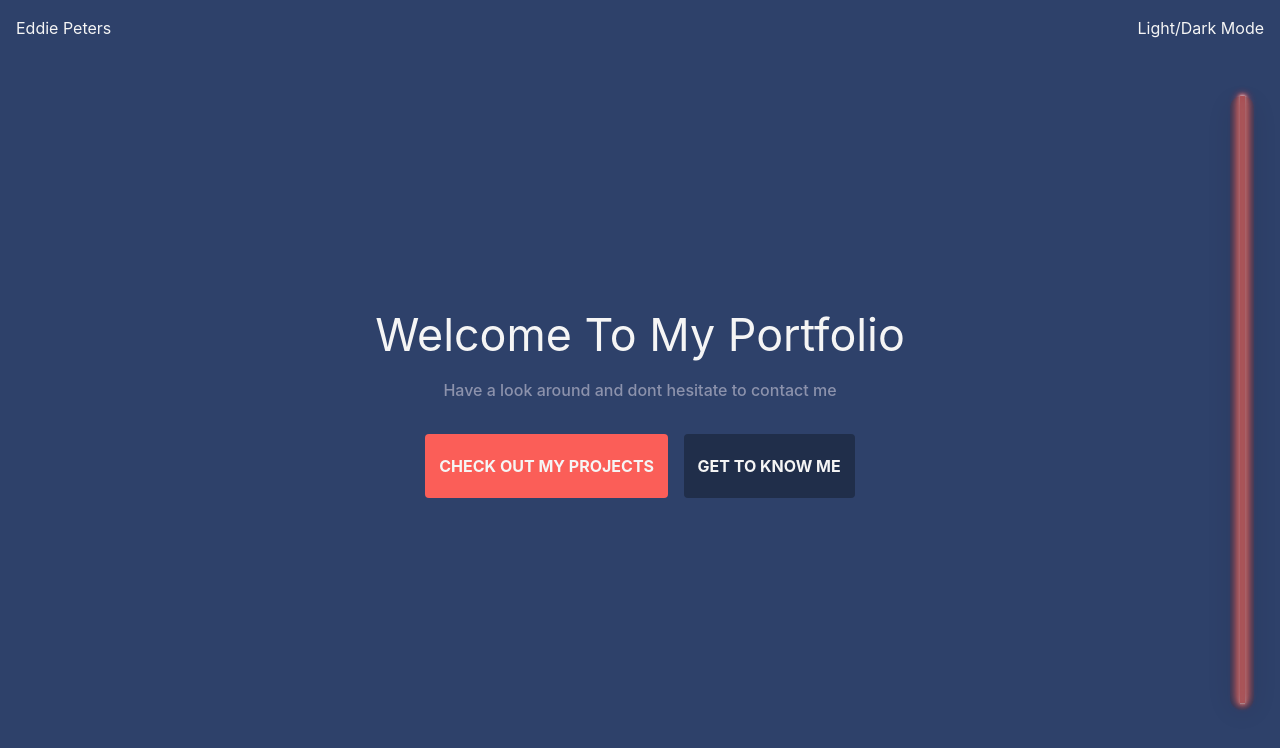
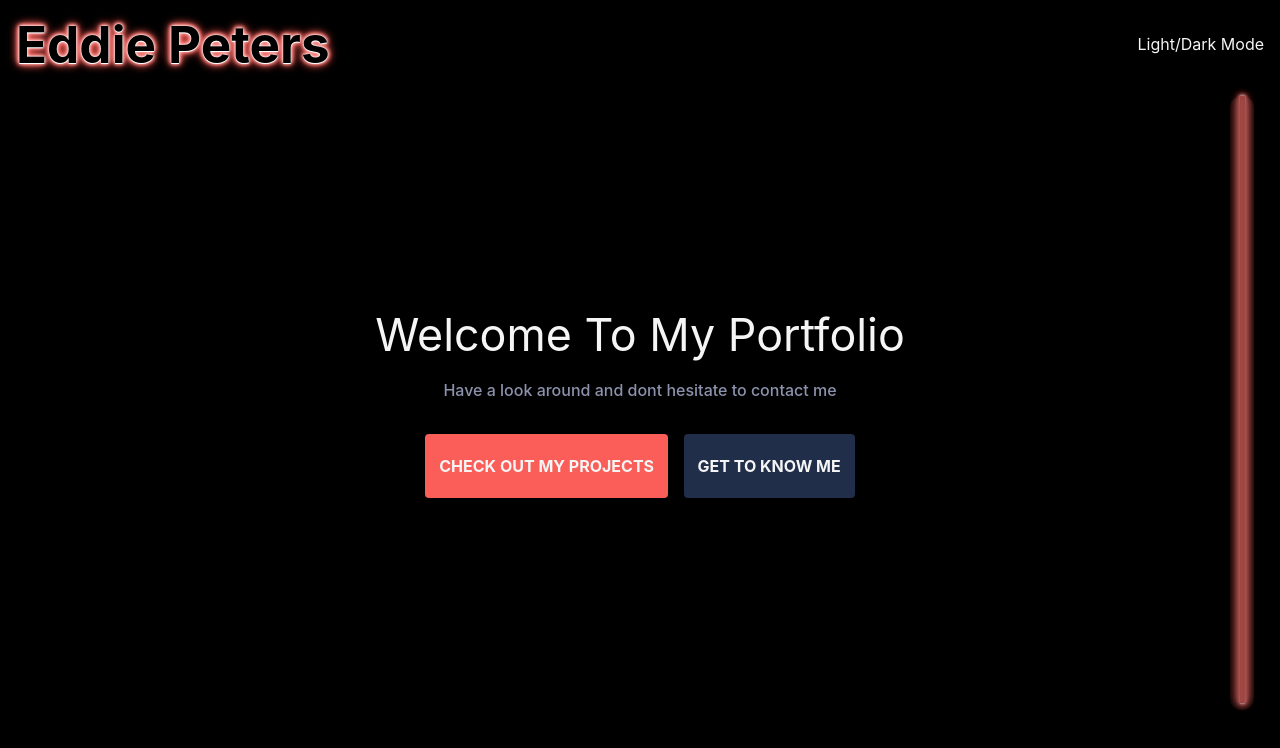
Before and after one commit to eddiepeters00/portfolio, a React (Vite) app: page / in a window 1280 px wide. Shown: the top 748 px of the page. Built offline with nearby package versions, Linux system fonts and the light colour scheme.

Commit message:
Changed bg color of html and added some css to header

```diff
--- a/src/App.css
+++ b/src/App.css
@@ -9,5 +9,5 @@ html {
 }
 
 body {
-  background-color: #2e416a;
+  background-color: black;
 }
--- a/src/Components/Button/Button.tsx
+++ b/src/Components/Button/Button.tsx
@@ -1,5 +1,5 @@
 import styled from '@emotion/styled';
-import { colors } from '../../assets/colors';
+import { colors } from '../../assets/colors/colors';
 
 const StyledButton = styled.button({
   borderRadius: '.25rem',
--- a/src/Components/Card/Card.tsx
+++ b/src/Components/Card/Card.tsx
@@ -1,7 +1,7 @@
 import styled from '@emotion/styled';
 import React from 'react';
 import { motion, useScroll } from 'framer-motion';
-import { colors } from '../../assets/colors';
+import { colors } from '../../assets/colors/colors';
 
 const CardGrid = styled.div({
   display: 'flex',
--- a/src/Components/Progressbar/Progressbar.tsx
+++ b/src/Components/Progressbar/Progressbar.tsx
@@ -1,6 +1,6 @@
 import styled from '@emotion/styled';
 import { motion, useScroll, useSpring } from 'framer-motion';
-import { colors } from '../../assets/colors';
+import { colors } from '../../assets/colors/colors';
 
 const StyledProgressbar = styled(motion.div)({
   position: 'absolute',
--- a/src/Sections/Header/Header.tsx
+++ b/src/Sections/Header/Header.tsx
@@ -1,5 +1,5 @@
 import styled from '@emotion/styled';
-import { colors } from '../../assets/colors';
+import { colors } from '../../assets/colors/colors';
 
 const StyledHeader = styled.header({
   color: colors.textColor.white,
@@ -13,10 +13,16 @@ const StyledHeader = styled.header({
   width: '100%',
 });
 
+const StyledLogo = styled.h1({
+  color: 'black',
+  textShadow:
+    '0 0 2px #fff,0 1px #fff,0 0 4px #fff,0 0 6px #fb5e58,0 0 10px #fb5e58,0 0 12px #fb5e58,0 0 5px #fb5e58,0 0 5px #fb5e58',
+});
+
 function Header() {
   return (
     <StyledHeader>
-      <p>Eddie Peters</p>
+      <StyledLogo>Eddie Peters</StyledLogo>
       <div>Light/Dark Mode</div>
     </StyledHeader>
   );
--- a/src/Sections/Hero/Hero.tsx
+++ b/src/Sections/Hero/Hero.tsx
@@ -1,7 +1,7 @@
 import styled from '@emotion/styled';
 import { useSpring, animated, config } from 'react-spring';
 import Button from '../../Components/Button/Button';
-import { colors } from '../../assets/colors';
+import { colors } from '../../assets/colors/colors';
 
 const StyledSection = animated(
   styled.section({
--- /dev/null
+++ b/src/assets/styles/styles.ts
@@ -0,0 +1 @@
+//Add styles like neon
```
Also changed, not shown: src/assets/colors/colors.ts (renamed from src/assets/colors.ts).
